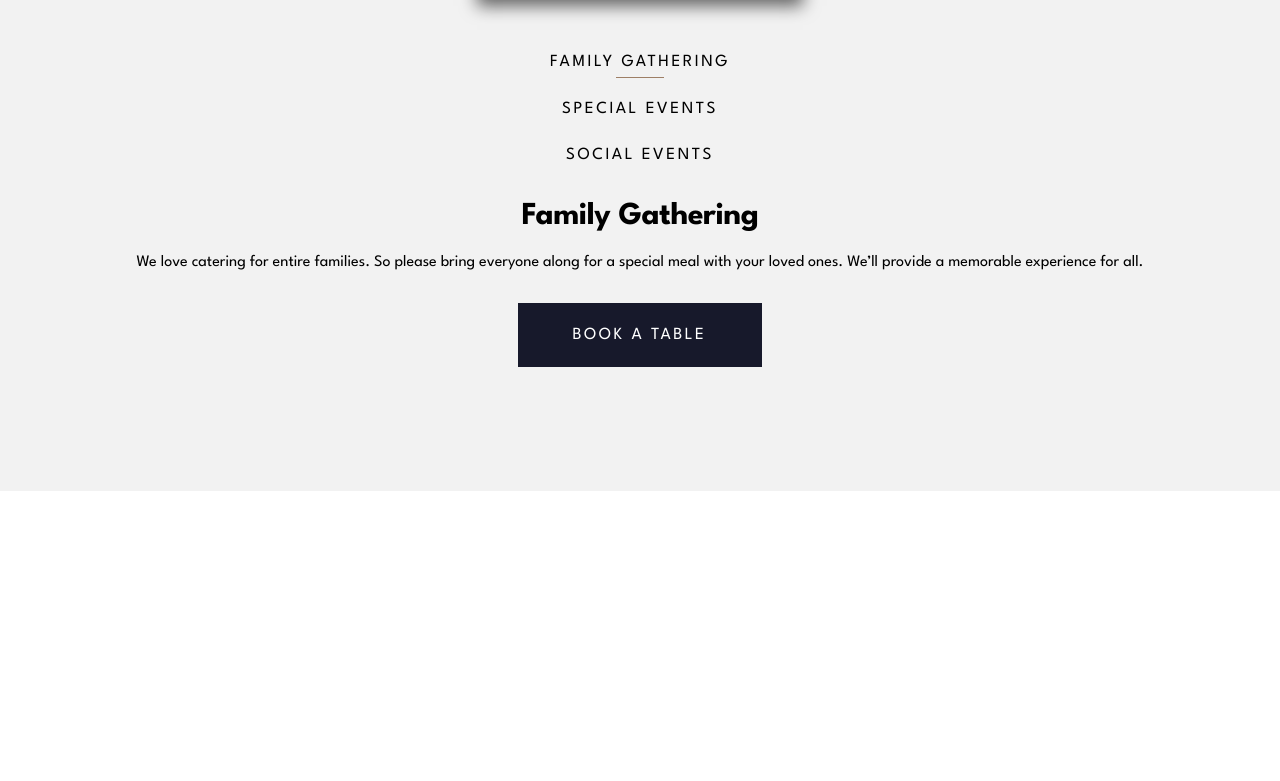
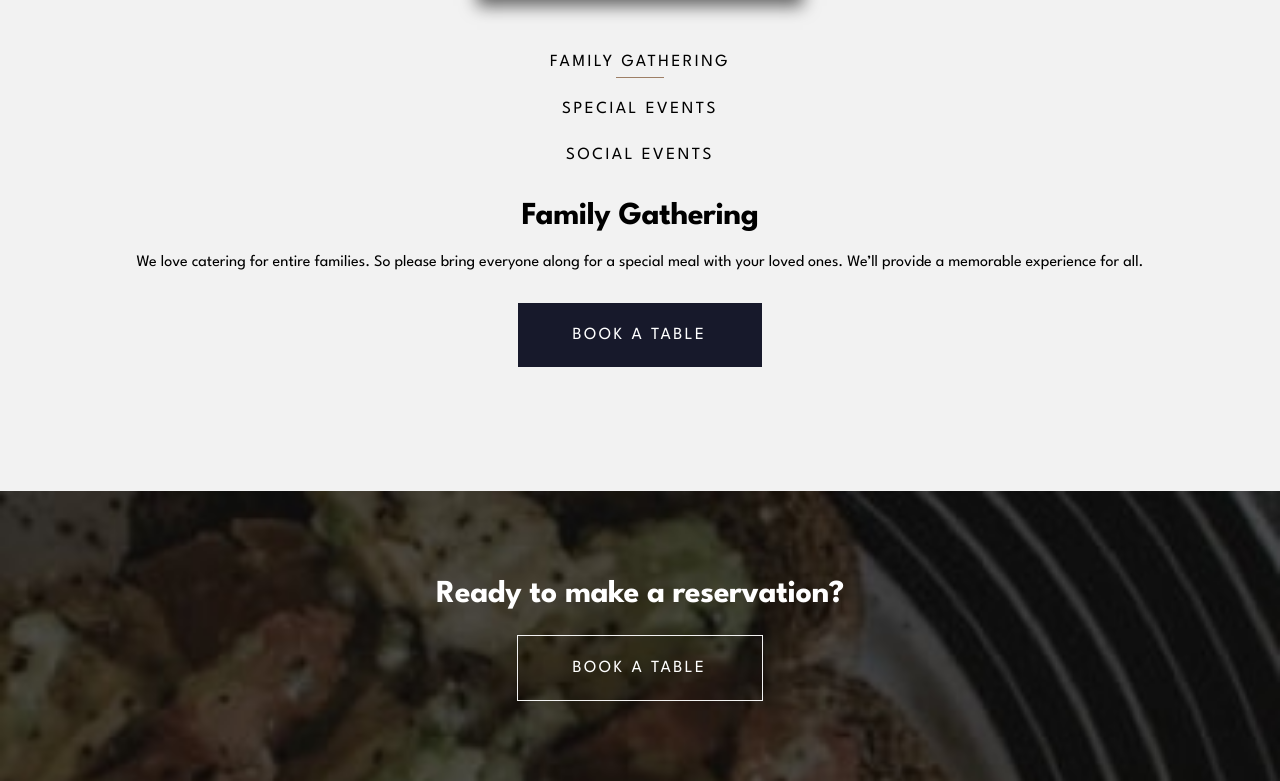
Before and after one commit to Oleksandr-Berd/dine_restourant, a React (Create React App) app: page / in a window 1280 px wide. Shown: the part 3894-4675 px from the top of the page. Before the commit the page ends 4385 px from the top, so only its background shows below. Built offline with nearby package versions, Linux system fonts and the light colour scheme.

Commit message:
block ready is done

```diff
--- /dev/null
+++ b/src/components/Ready/Ready.tsx
@@ -0,0 +1,12 @@
+import * as SC from "./ReadyStyled"
+
+import backImage from "../../assets/images/homepage/ready-bg-mobile.jpg"
+
+const Ready = (): JSX.Element => {
+    return (<SC.CommonContainer image={backImage}>
+        <SC.Title>Ready to make a reservation?</SC.Title>
+        <SC.LinkButton to="/booking">book a table</SC.LinkButton>
+    </SC.CommonContainer> );
+}
+
+export default Ready;
--- /dev/null
+++ b/src/components/Ready/ReadyStyled.ts
@@ -0,0 +1,49 @@
+import { NavLink } from "react-router-dom";
+import styled from "styled-components";
+
+interface IProps {
+  image?: string;
+}
+
+export const CommonContainer = styled.div<IProps>`
+  padding-top: 84px;
+  padding-bottom: 80px;
+  padding-right: ${(props) => props.theme.space[6]};
+  padding-left: ${(props) => props.theme.space[6]};
+
+  text-align: center;
+
+  background-image: url(${(props) => props.image});
+  background-size: cover;
+`;
+
+export const Title = styled.h1`
+margin-bottom: ${props=> props.theme.space[5]};
+
+color: ${props => props.theme.color.textSecondary};
+font-size: ${props => props.theme.size.M};
+line-height: 1.25;
+letter-spacing:-0.4px;
+
+`
+
+export const LinkButton = styled(NavLink)`
+  display: inline-block;
+
+  padding-top: 25px;
+  padding-bottom: 23px;
+  padding-left: 54px;
+  padding-right: 55px;
+
+  text-decoration: none;
+  text-transform: uppercase;
+
+  font-family: ${(props) => props.theme.fontFamily.text};
+  font-size: 17px;
+  font-weight: ${(props) => props.theme.weight.normal};
+  color: ${(props) => props.theme.color.textSecondary};
+  line-height: 0.94;
+  letter-spacing: 2.5px;
+
+  border: 1px solid ${(props) => props.theme.color.backgroundSecondary};
+`;
--- a/src/pages/HomePage/HomePage.tsx
+++ b/src/pages/HomePage/HomePage.tsx
@@ -5,6 +5,7 @@ import EnjoyablePlace from 'components/EnjoyablePlace/EnjoyablePlace';
 import LocalFood from 'components/EnjoyablePlace/LocalFood';
 import DeviMenu from 'components/Menu/DeviMenu';
 import Events from 'components/Events/Events';
+import Ready from 'components/Ready/Ready';
 
 const HomePage = (): JSX.Element => {
 
@@ -13,7 +14,8 @@ const HomePage = (): JSX.Element => {
         <EnjoyablePlace />
         <LocalFood />
         <DeviMenu />
-        <Events/>
+        <Events />
+        <Ready/>
     </div>);
 }
 
```
